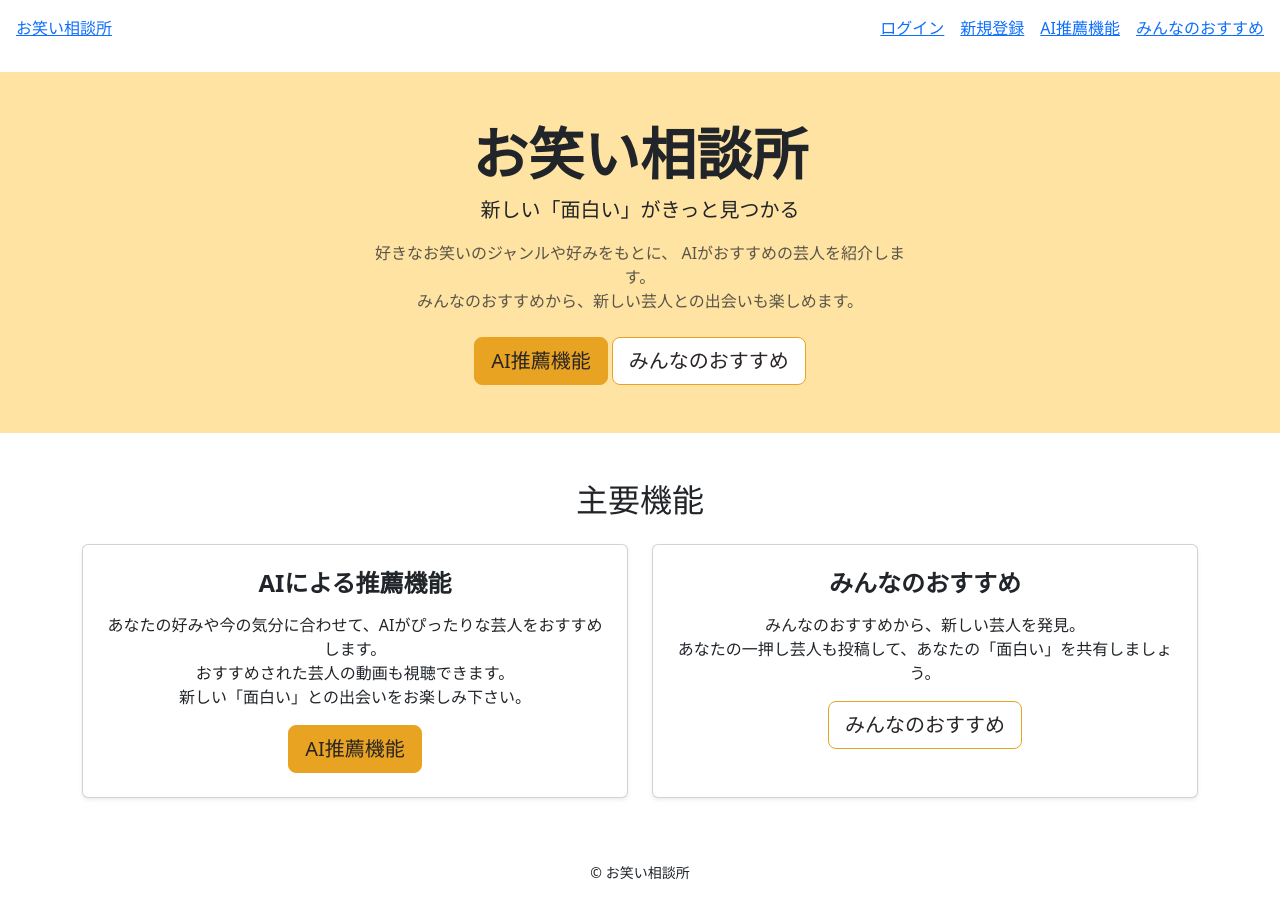
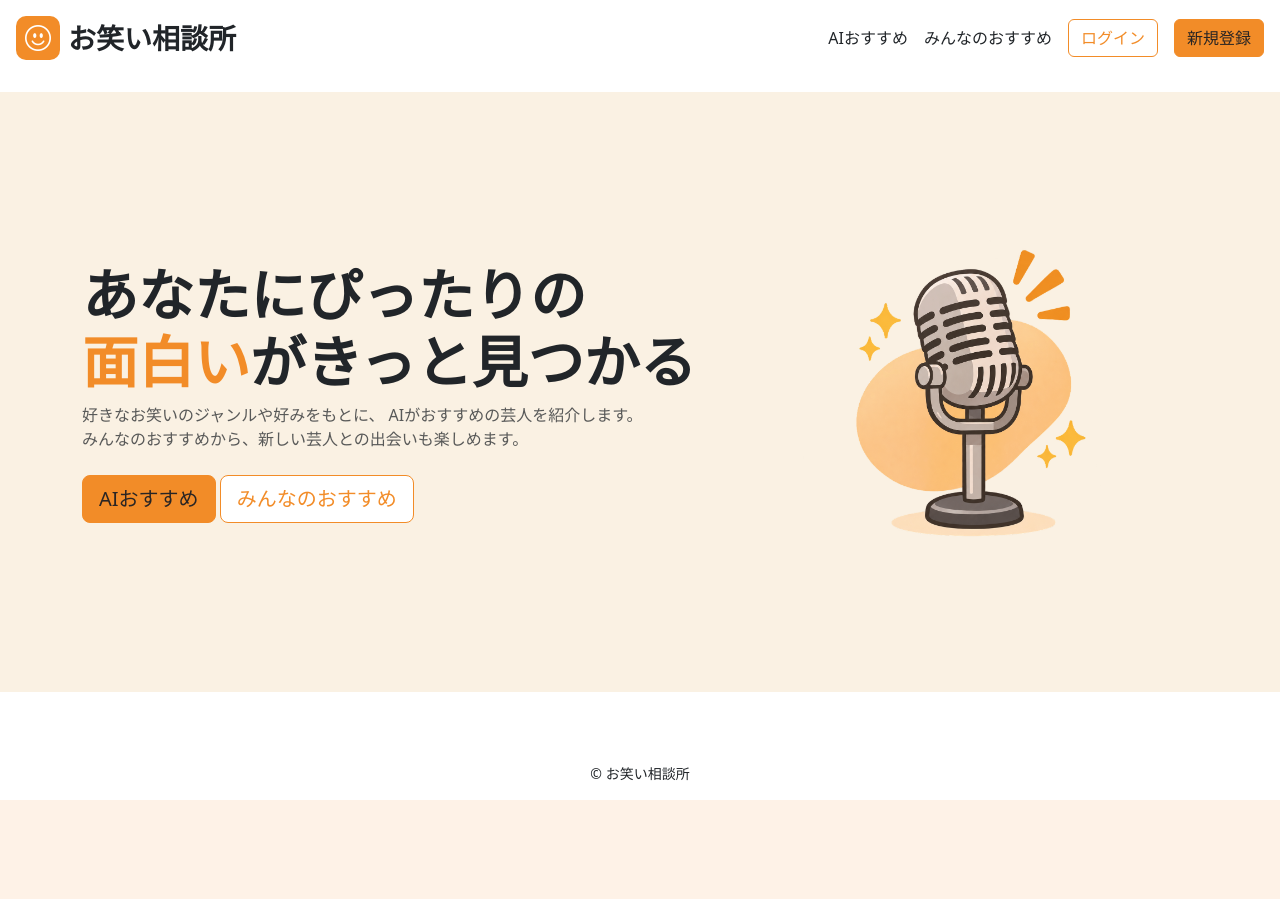
Before and after one commit to imn0ah/comedian_recommendations_app, a Rails app: page / in a window 1280 px wide. After the commit the page ends 800 px from the top, so only its background shows below. Run offline with Rails 7, Linux system fonts and the light colour scheme; some libraries are stand-ins or nearby versions.

Commit message:
トップページのデザイン改善とヘッダーのUI実装

```diff
--- a/app/assets/stylesheets/application.css
+++ b/app/assets/stylesheets/application.css
@@ -1,23 +1,43 @@
 .home-hero {
-    background-color: #FFE3A3;
+    background-color: #FAF1E3;
+    min-height: 75vh;
+    display: flex;
+    align-items: center;
+}
+
+.hero-highlight {
+    color: #F28C28;
 }
 
 .btn-primary-custom {
-    background-color: #E9A323;
+    background-color: #F28C28;
     color: #292524;
-    border-color: #E9A323;
+    border-color: #F28C28;
 
-    --bs-btn-hover-bg: #D18D16;
+    --bs-btn-hover-bg: #E17A18;
     --bs-btn-hover-color: #292524;
-    --bs-btn-hover-border-color: #D18D16;
+    --bs-btn-hover-border-color: #E17A18;
 }
 
 .btn-secondary-custom {
     background-color: #FFFFFF;
-    color: #292524;
-    border-color: #E9A323;
+    color: #F28C28;
+    border-color: #F28C28;
+
 
     --bs-btn-hover-bg: #FFF3D6;
-    --bs-btn-hover-color: #292524;
-    --bs-btn-hover-border-color: #E9A323;
+    --bs-btn-hover-color: #E17A18;
+    --bs-btn-hover-border-color: #F28C28;
 }
+
+.header-logo {
+    background-color: #F28C28;
+    color: #FFFFFF;
+    width: 44px;
+    height: 44px;
+    border-radius: 10px;
+    font-size: 26px;
+    display: flex;
+    align-items: center;
+    justify-content: center;
+}
--- a/app/views/home/index.html.erb
+++ b/app/views/home/index.html.erb
@@ -1,47 +1,23 @@
-<section class="home-hero text-center py-5">
+<section class="home-hero py-5">
     <div class="container">
-      <h1 class="display-4 fw-bold">お笑い相談所</h1>
+        <div class="row align-items-center">
+            <div class="col-7 text-start">
+                <h1 class="display-4 fw-bold">
+                    あなたにぴったりの<br>
+                    <span class="hero-highlight">面白い</span>がきっと見つかる
+                </h1>
 
-      <p class="lead">
-        新しい「面白い」がきっと見つかる
-      </p>
-
-      <p class="mb-4 text-muted w-50 mx-auto">
+                    <p class="mb-4 text-muted">
                         好きなお笑いのジャンルや好みをもとに、
                         AIがおすすめの芸人を紹介します。<br>
                         みんなのおすすめから、新しい芸人との出会いも楽しめます。
                     </p>
-      <%= link_to "AI推薦機能", recommendations_path, class: "btn btn-lg btn-primary-custom" %>
+                    <%= link_to "AIおすすめ", recommendations_path, class: "btn btn-lg btn-primary-custom" %>
                     <%= link_to "みんなのおすすめ", posts_path, class: "btn btn-lg btn-secondary-custom" %>
             </div>
-</section>
 
-<section class="container text-center py-5">
-    <h2 class="mb-4">主要機能</h2>
-        <div class="row">
-            <div class="col">
-                <div class="card shadow-sm h-100">
-                    <div class="card-body p-4">
-                        <h3 class="fs-4 fw-bold mb-3">AIによる推薦機能</h3>
-                        <p>
-                          あなたの好みや今の気分に合わせて、AIがぴったりな芸人をおすすめします。<br>
-                          おすすめされた芸人の動画も視聴できます。<br>
-                          新しい「面白い」との出会いをお楽しみ下さい。
-                        </p>
-                        <%= link_to "AI推薦機能", recommendations_path, class: "btn btn-lg btn-primary-custom" %>
-                    </div>
-                </div>
-            </div>
-            <div class="col">
-                <div class="card shadow-sm h-100">
-                    <div class="card-body p-4">
-                        <h3 class="fs-4 fw-bold mb-3">みんなのおすすめ</h3>
-                           <p>
-                              みんなのおすすめから、新しい芸人を発見。<br>
-                              あなたの一押し芸人も投稿して、あなたの「面白い」を共有しましょう。
-                            </p>
-                            <%= link_to "みんなのおすすめ", posts_path, class: "btn btn-lg btn-secondary-custom" %>
-                    </div>
+            <div class="col-5 text-center">
+                <%= image_tag "top_page_image.png", class: "img-fluid w-75" %>
             </div>
         </div>
     </div>
--- a/app/views/layouts/application.html.erb
+++ b/app/views/layouts/application.html.erb
@@ -20,6 +20,7 @@
 
     <%# Bootstrapとアプリ独自のCSSを順番に読み込む %>
     <%= stylesheet_link_tag "bootstrap.min", "data-turbo-track": "reload" %>
+    <link rel="stylesheet" href="https://cdn.jsdelivr.net/npm/bootstrap-icons@1.13.1/font/bootstrap-icons.min.css">
     <%= stylesheet_link_tag :application, "data-turbo-track": "reload" %>
     <%= javascript_importmap_tags %>
   </head>
--- a/app/views/shared/_header.html.erb
+++ b/app/views/shared/_header.html.erb
@@ -1,15 +1,18 @@
 <header class="d-flex justify-content-between align-items-center gap-3 p-3">
-  <%= link_to "お笑い相談所", root_path %>
+    <%= link_to root_path, class: "d-flex align-items-center gap-2 fs-3 fw-bold text-dark text-decoration-none" do %>
+      <i class="header-logo bi bi-emoji-smile" aria-hidden="true"></i>
+      <span>お笑い相談所</span>
+    <% end %>
 
   <nav class="d-flex align-items-center gap-3">
+    <%= link_to "AIおすすめ", recommendations_path, class: "text-dark text-decoration-none fw-medium" %>
+    <%= link_to "みんなのおすすめ", posts_path, class: "text-dark text-decoration-none fw-medium" %>
     <% if user_signed_in? %>
-      <%= link_to "マイページ", user_path %>
-      <%= button_to "ログアウト", destroy_user_session_path, method: :delete %>
+      <%= link_to "マイページ", user_path, class: "text-dark text-decoration-none fw-medium" %>
+      <%= button_to "ログアウト", destroy_user_session_path, method: :delete, class: "btn btn-secondary-custom fw-medium" %>
     <% else %>
-      <%= link_to "ログイン", new_user_session_path %>
-      <%= link_to "新規登録", new_user_registration_path %>
+      <%= link_to "ログイン", new_user_session_path, class: "btn btn-secondary-custom fw-medium" %>
+      <%= link_to "新規登録", new_user_registration_path, class: "btn btn-primary-custom fw-medium" %>
     <% end %>
-    <%= link_to "AI推薦機能", recommendations_path %>
-    <%= link_to "みんなのおすすめ", posts_path %>
   </nav>
 </header>
```
Also changed, not shown: app/assets/images/top_page_image.png (added). Lines whose indentation alone changed are shown as unchanged.
